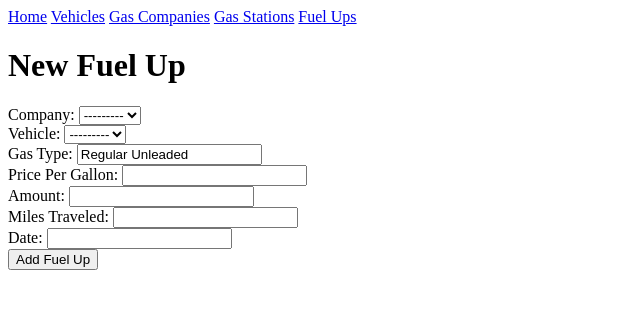
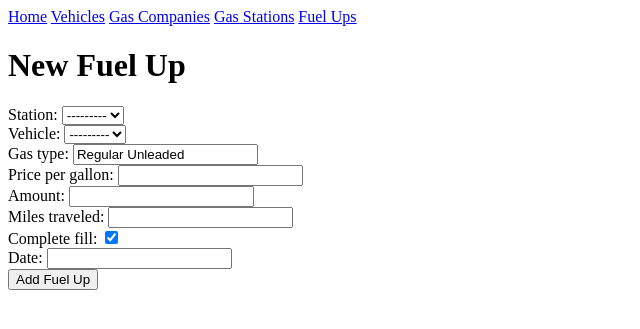
Before and after one commit to Crevax/fuel_tracker, a Django app: page /fuel_tracker/fuel_up/add/ in a window 1280 px wide. Shown: the top 329 px of the page, without its empty margins (0-640 px from the left). Run offline with Django 3.2, Linux system fonts and the light colour scheme; the visitor is signed in with stand-in values (Sample User, id 1); data that the repository does not hold is empty.

Commit message:
Add 'complete fill' field to 'Fuel Up'

```diff
--- a/fuel_tracker/models.py
+++ b/fuel_tracker/models.py
@@ -38,6 +38,7 @@
     price_per_gallon    = models.DecimalField(decimal_places=3, max_digits=4)
     amount              = models.DecimalField(decimal_places=3, max_digits=5)
     miles_traveled      = models.DecimalField(decimal_places=1, max_digits=4)
+    complete_fill       = models.BooleanField(default=True)
     date                = models.DateField()
 
     @property
@@ -46,7 +47,7 @@
 
     @property
     def mpg(self):
-        if( (self.miles_traveled / self.amount) == 0 ):
+        if( (self.miles_traveled / self.amount) == 0 or self.complete_fill == False ):
             return 'N/A'
         else:
             return self.miles_traveled / self.amount
--- a/templates/fuel_tracker/fuel_up/add.html
+++ b/templates/fuel_tracker/fuel_up/add.html
@@ -14,7 +14,7 @@
 
         {% for field in form.visible_fields %}
             {{ field.errors }}
-            {{ field.help_text }}
+            {{ field.label_tag }}
             {{ field }}
             <br />
         {% endfor %}
```
Also changed, not shown: fuel_tracker/migrations/0003_auto__add_field_fuelup_complete_fill.py (added).
